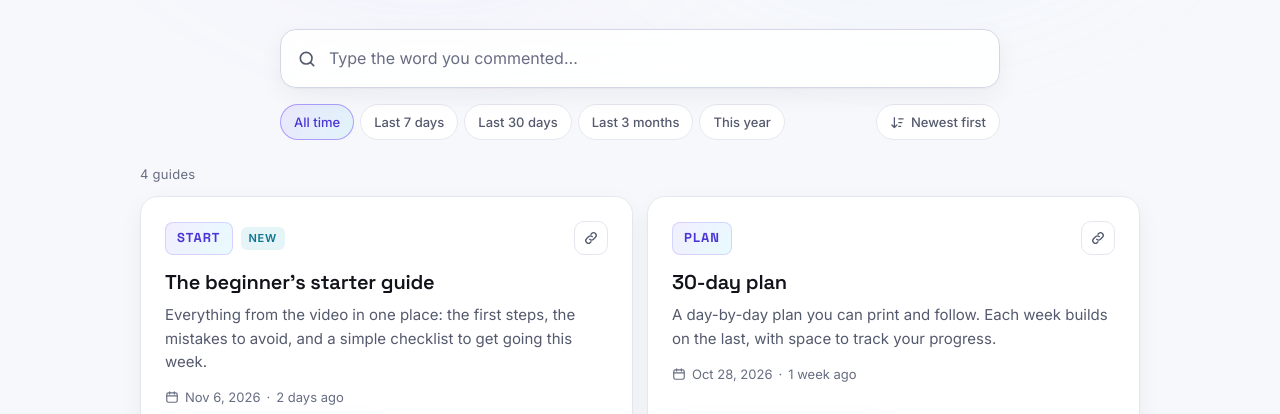
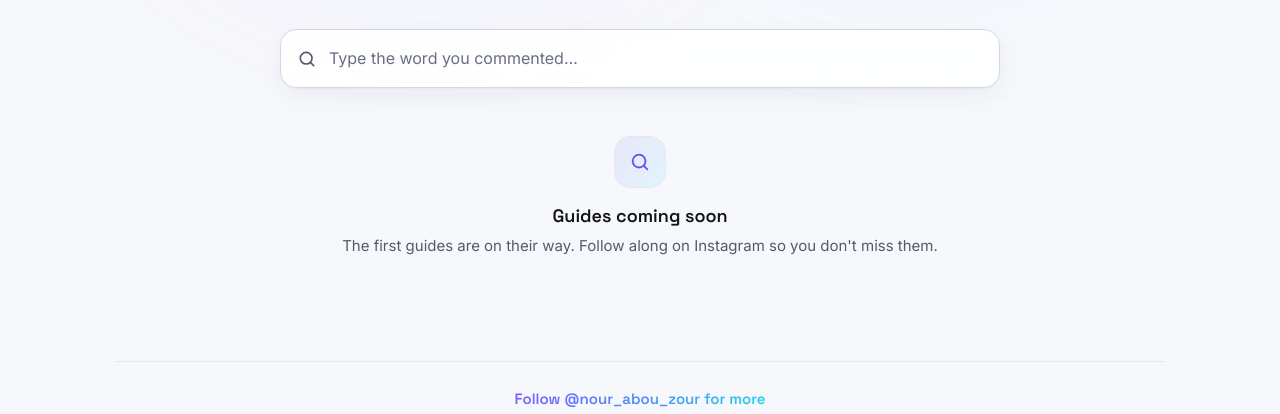
Before and after one commit to NourAbouZour/tutorials, a plain HTML site: page index.html in a window 1280 px wide. Shown: the part 372-786 px from the top of the page. Drawn offline with Linux system fonts and the light colour scheme.

Commit message:
Remove demo guides and PDFs
Show a 'Guides coming soon' message and hide the date filters
until the first real guide is added.

Co-Authored-By: Claude Opus 5.5 <noreply@anthropic.com>

```diff
--- a/app.js
+++ b/app.js
@@ -191,6 +191,12 @@
     var exact = normalize(q);
     var n = results.length;
 
+    var none = guides.length === 0;
+    $("empty-title").textContent = none ? "Guides coming soon" : "No guide found";
+    $("empty-text").hidden = none;
+    $("empty-soon").hidden = !none;
+    document.querySelector(".filters").hidden = none;
+
     clearBtn.hidden = !raw;
     empty.hidden = n > 0;
     count.hidden = n === 0;
--- a/guides.js
+++ b/guides.js
@@ -28,36 +28,16 @@ window.SITE = {
 };
 
 window.GUIDES = [
+  /* Copy this block for each new reel (and remove the slashes and stars around it):
+
   {
-    word: "START",
-    title: "The beginner's starter guide",
-    description: "Everything from the video in one place: the first steps, the mistakes to avoid, and a simple checklist to get going this week.",
-    pdf: "start.pdf",
-    video: "https://www.instagram.com/nour_abou_zour/",
-    date: "2026-11-06"
+    word: "WORD",
+    title: "Guide title",
+    description: "What's inside the PDF, in one or two sentences.",
+    pdf: "word.pdf",
+    video: "https://www.instagram.com/reel/XXXXXXXX/",
+    date: "2026-11-08"
   },
-  {
-    word: "PLAN",
-    title: "30-day plan",
-    description: "A day-by-day plan you can print and follow. Each week builds on the last, with space to track your progress.",
-    pdf: "plan.pdf",
-    video: "https://www.instagram.com/nour_abou_zour/",
-    date: "2026-10-28"
-  },
-  {
-    word: "TOOLS",
-    title: "My favourite tools and resources",
-    description: "The full list of apps, books and resources I mentioned, with a short note on what each one is best for.",
-    pdf: "tools.pdf",
-    video: "https://www.instagram.com/nour_abou_zour/",
-    date: "2026-09-14"
-  },
-  {
-    word: "HABITS",
-    title: "5 habits that changed everything",
-    description: "The five habits from the reel explained in more detail, plus how to start each one in under 10 minutes a day.",
-    pdf: "habits.pdf",
-    video: "https://www.instagram.com/nour_abou_zour/",
-    date: "2026-03-02"
-  }
+
+  */
 ];
--- a/index.html
+++ b/index.html
@@ -72,8 +72,9 @@
       <div class="empty-icon" aria-hidden="true">
         <svg viewBox="0 0 24 24"><circle cx="11" cy="11" r="7"/><path d="m20 20-3.5-3.5"/></svg>
       </div>
-      <p class="empty-title">No guide found</p>
-      <p class="empty-text">Check the spelling of the word from the reel, or <button type="button" class="link" id="show-all">see all guides</button>.</p>
+      <p class="empty-title" id="empty-title">No guide found</p>
+      <p class="empty-text" id="empty-text">Check the spelling of the word from the reel, or <button type="button" class="link" id="show-all">see all guides</button>.</p>
+      <p class="empty-text" id="empty-soon" hidden>The first guides are on their way. Follow along on Instagram so you don't miss them.</p>
     </div>
 
     <footer class="foot">
--- a/style.css
+++ b/style.css
@@ -178,6 +178,7 @@ h1 {
 .clear:hover { background: var(--surface-hover); }
 .clear svg { width: 18px; height: 18px; fill: none; stroke: var(--muted); stroke-width: 2; stroke-linecap: round; }
 
+.filters[hidden] { display: none; }
 .filters {
   display: flex; align-items: center; justify-content: space-between; gap: 10px;
   margin-top: 14px;
```
Also changed, not shown: 5 other files.
